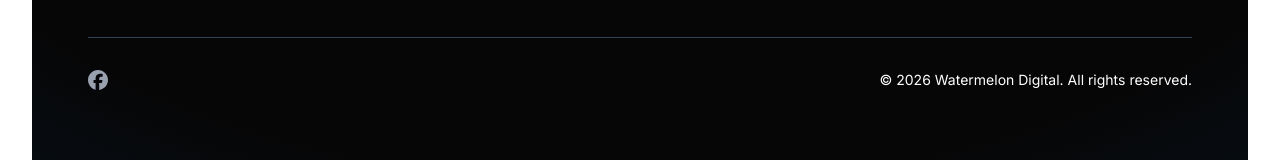
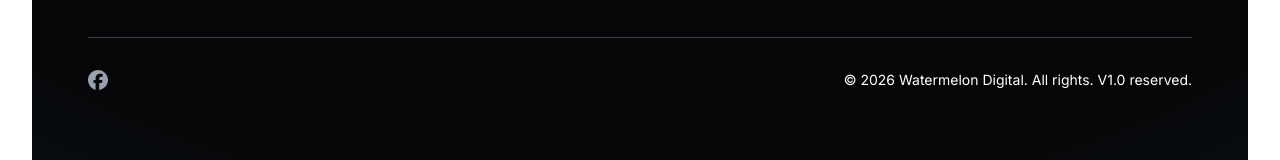
Before and after one commit to arifbsns22/WM, a Next.js app: page / in a window 1280 px wide. Shown: the part 5970-6130 px from the top of the page. Built offline with nearby package versions, Linux system fonts and the light colour scheme.

Commit message:
version added

```diff
--- a/src/components/common components/footer/footer.tsx
+++ b/src/components/common components/footer/footer.tsx
@@ -143,7 +143,7 @@ function HoverFooter() {
 
           {/* Copyright */}
           <p className="text-center md:text-left">
-            &copy; {new Date().getFullYear()} Watermelon Digital. All rights
+            &copy; {new Date().getFullYear()} Watermelon Digital. All rights. V1.0
             reserved.
           </p>
         </div>
```
